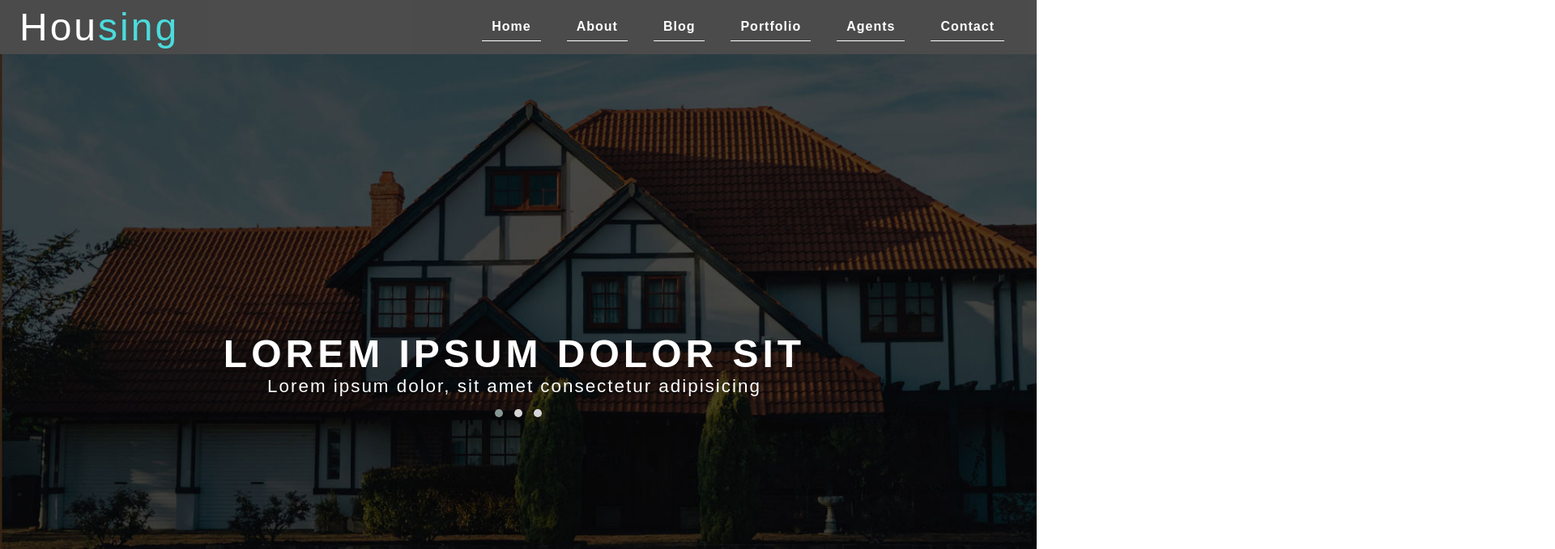
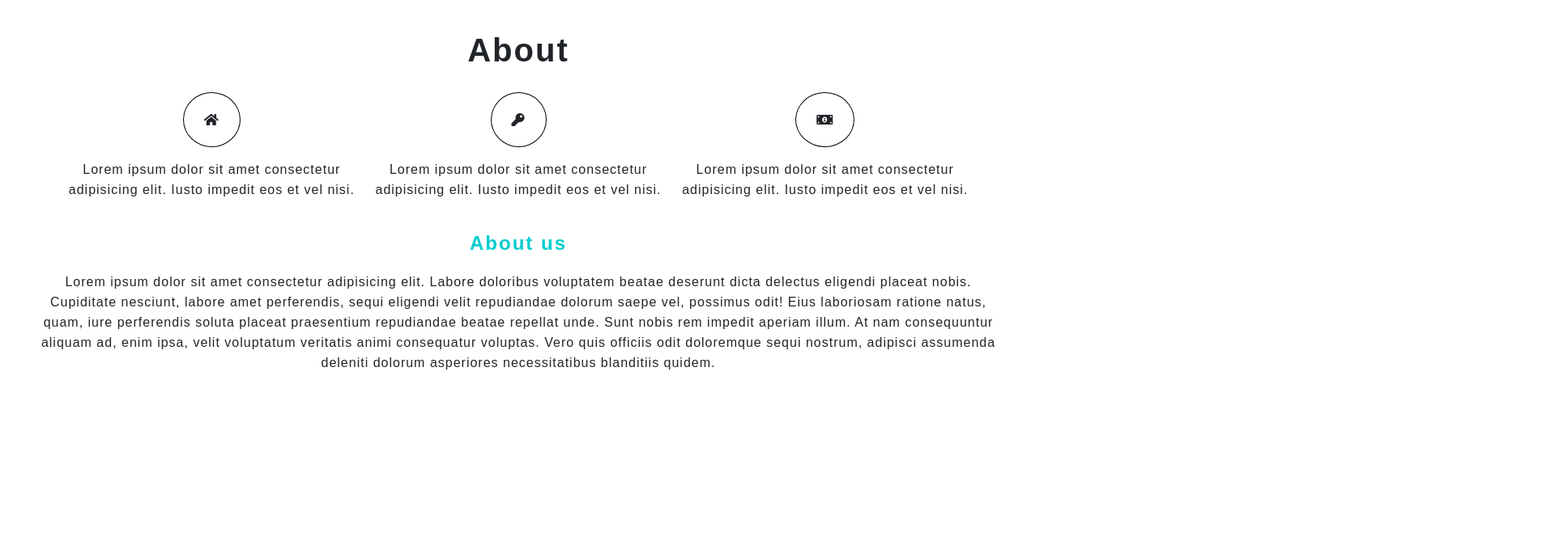
Before and after one commit to tyler4web/khoa2_chuong4_buiQuocTrieu, a plain HTML site: page index.html in a window 1280 px wide. Shown: the top 679 px of the page at 81% size, 1920 px wide, since content can reach past the window. Drawn offline with nearby package versions, Linux system fonts and the light colour scheme.

Commit message:
done section about

```diff
--- a/css/index.css
+++ b/css/index.css
@@ -20,6 +20,23 @@ body {
   letter-spacing: 1px;
 }
 
+h2 {
+  font-size: 2.5rem;
+  letter-spacing: 2px;
+  text-align: center;
+  padding-bottom: 1.3rem;
+}
+
+h3 {
+  font-size: 1.5rem;
+  padding-bottom: 1.3rem;
+  color: #00cdce;
+  letter-spacing: 2px;
+}
+
+p {
+  line-height: 25px;
+}
 /* HEADER */
 header {
   background-color: black;
@@ -111,3 +128,36 @@ nav a {
 .carousel .owl-theme .owl-dots .owl-dot {
   color: white;
 }
+
+/* ABOUT */
+
+#about {
+  text-align: center;
+  padding: 2.5rem;
+}
+.about__item {
+  display: flex;
+  justify-content: space-around;
+  align-items: center;
+  padding: 0 2rem 2rem;
+  /* border: 1px solid orange; */
+}
+
+.about__icon {
+  /* border: 1px solid red; */
+  padding: 0.5rem;
+}
+.about__icon i {
+  border: 1px solid black;
+  padding: 25px;
+  border-radius: 50%;
+}
+
+.about__icon p {
+  padding-top: 15px;
+}
+
+.about__us {
+  /* border: 1px solid orange; */
+  padding-bottom: 10px;
+}
--- a/index.html
+++ b/index.html
@@ -4,6 +4,12 @@
     <meta charset="UTF-8" />
     <meta name="viewport" content="width=device-width, initial-scale=1.0" />
     <title>Housing</title>
+
+    <!-- Font awesome CDN -->
+    <link
+      rel="stylesheet"
+      href="https://cdnjs.cloudflare.com/ajax/libs/font-awesome/5.15.1/css/all.min.css"
+    />
 
     <!-- CAROUSEL CSS -->
     <link rel="stylesheet" href="./css/owl.carousel.min.css" />
@@ -13,7 +19,7 @@
     <link rel="stylesheet" href="./css/index.css" />
   </head>
   <body>
-    <header>
+    <!-- <header>
       <div class="logo">
         <p>Hou<span>sing</span></p>
       </div>
@@ -41,7 +47,7 @@
         <p>Lorem ipsum dolor sit</p>
         <p>Lorem ipsum dolor, sit amet consectetur adipisicing</p>
       </div>
-    </section>
+    </section> -->
     <!-- <section id="carousel">
       <div class="owl-carousel owl-theme owl-loaded">
         <div class="owl-stage-outer">
@@ -64,7 +70,47 @@
         </div>
       </div>
     </section> -->
-    <section id="about"></section>
+    <section id="about">
+      <h2>About</h2>
+      <div class="about__item">
+        <div class="about__icon">
+          <i class="fa fa-home"></i>
+          <p>
+            Lorem ipsum dolor sit amet consectetur adipisicing elit. Iusto
+            impedit eos et vel nisi.
+          </p>
+        </div>
+        <div class="about__icon">
+          <i class="fa fa-key"></i>
+          <p>
+            Lorem ipsum dolor sit amet consectetur adipisicing elit. Iusto
+            impedit eos et vel nisi.
+          </p>
+        </div>
+        <div class="about__icon">
+          <i class="fa fa-money-bill-alt"></i>
+          <p>
+            Lorem ipsum dolor sit amet consectetur adipisicing elit. Iusto
+            impedit eos et vel nisi.
+          </p>
+        </div>
+      </div>
+      <div class="about__us">
+        <h3>About us</h3>
+        <p>
+          Lorem ipsum dolor sit amet consectetur adipisicing elit. Labore
+          doloribus voluptatem beatae deserunt dicta delectus eligendi placeat
+          nobis. Cupiditate nesciunt, labore amet perferendis, sequi eligendi
+          velit repudiandae dolorum saepe vel, possimus odit! Eius laboriosam
+          ratione natus, quam, iure perferendis soluta placeat praesentium
+          repudiandae beatae repellat unde. Sunt nobis rem impedit aperiam
+          illum. At nam consequuntur aliquam ad, enim ipsa, velit voluptatum
+          veritatis animi consequatur voluptas. Vero quis officiis odit
+          doloremque sequi nostrum, adipisci assumenda deleniti dolorum
+          asperiores necessitatibus blanditiis quidem.
+        </p>
+      </div>
+    </section>
     <section id="stats"></section>
     <section id="blog"></section>
     <section id="portfolio"></section>
```
